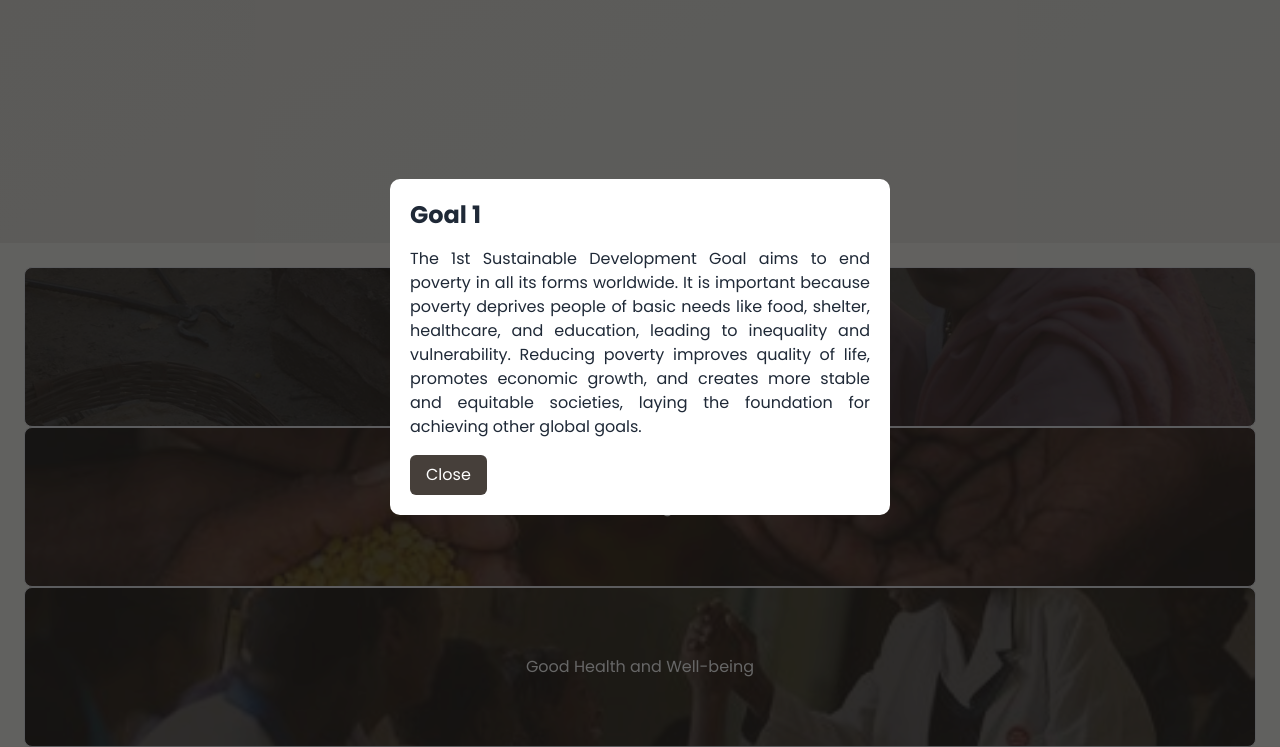
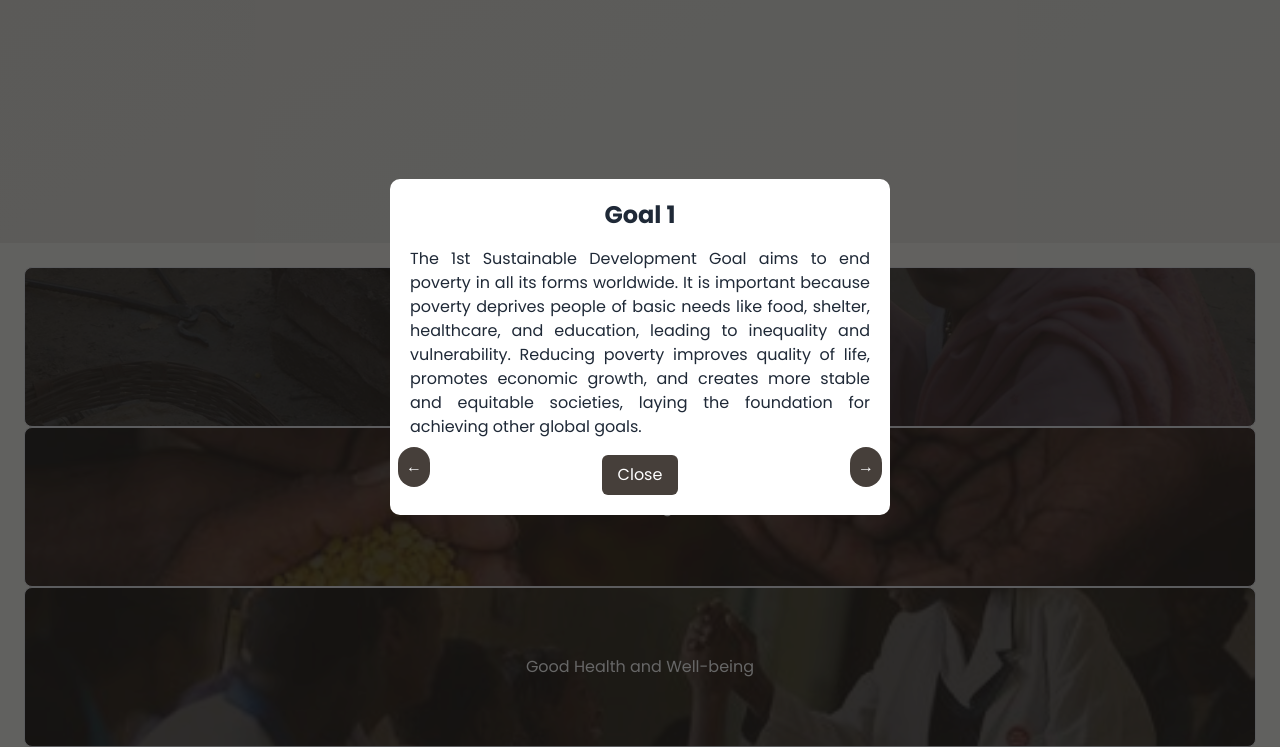
Before and after one commit to Lababit/STS_Project, a plain HTML site: page index.html in a window 1280 px wide. Both pictures are taken after a click on the element "No Poverty". Shown: the part 557-1304 px from the top of the page. Drawn offline with nearby package versions, Linux system fonts and the light colour scheme.

Commit message:
Update index.html

```diff
--- a/index.html
+++ b/index.html
@@ -183,21 +183,21 @@
                 <!-- SDG 13: Climate Action -->
                 <div class="relative overflow-hidden bg-sdg-dark text-white flex items-center justify-center h-40 border rounded-lg cursor-pointer hover:bg-sdg-pink transition-all sdg-item" data-sdg="13">
                     <a href="#" class="w-full h-full flex items-center justify-center">
-                        <img class="absolute inset-0 w-full h-full object-cover opacity-25" src="./images/Climate-action.jpeg" alt="SDG 13">
+                        <img class="absolute inset-0 w-full h-full object-cover opacity-25" src="./images/Climate-action.jpEg" alt="SDG 13">
                         <p class="z-10 text-center">Climate Action</p>
                     </a>
                 </div>
                 <!-- SDG 14: Life Below Water -->
                 <div class="relative overflow-hidden bg-sdg-dark text-white flex items-center justify-center h-40 border rounded-lg cursor-pointer hover:bg-sdg-pink transition-all sdg-item" data-sdg="14">
                     <a href="#" class="w-full h-full flex items-center justify-center">
-                        <img class="absolute inset-0 w-full h-full object-cover opacity-25" src="./images/Life-on-Water.jpg" alt="SDG 14">
+                        <img class="absolute inset-0 w-full h-full object-cover opacity-25" src="./images/life-on-water.jpg" alt="SDG 14">
                         <p class="z-10 text-center">Life Below Water</p>
                     </a>
                 </div>
                 <!-- SDG 15: Life on Land -->
                 <div class="relative overflow-hidden bg-sdg-dark text-white flex items-center justify-center h-40 border rounded-lg cursor-pointer hover:bg-sdg-pink transition-all sdg-item" data-sdg="15">
                     <a href="#" class="w-full h-full flex items-center justify-center">
-                        <img class="absolute inset-0 w-full h-full object-cover opacity-25" src="./images/Life-on-Land.jpg" alt="SDG 15">
+                        <img class="absolute inset-0 w-full h-full object-cover opacity-25" src="./images/life-on-land.jpg" alt="SDG 15">
                         <p class="z-10 text-center">Life on Land</p>
                     </a>
                 </div>
@@ -218,12 +218,19 @@
             </div>
         </section>
 
-        <!-- Modal -->
+  <!-- Modal with Navigation -->
   <div class="modal" id="sdg-modal">
-            <div class="modal-content text-justify">
-                <h2 id="modal-title" class="text-2xl font-bold mb-4"></h2>
-                <p id="modal-content"></p>
-                <button id="close-modal" class="mt-4 bg-sdg-dark text-white py-2 px-4 rounded-md">Close</button>
+    <div class="modal-content text-justify relative">
+        <button id="prev-sdg" class="absolute left-0 bottom-2 transform -translate-y-1/2 bg-sdg-dark text-white p-2 rounded-full z-10 ml-2">
+            ←
+        </button>
+        <button id="next-sdg" class="absolute right-0 bottom-2 transform -translate-y-1/2 bg-sdg-dark text-white p-2 rounded-full z-10 mr-2">
+            →
+        </button>
+        <h2 id="modal-title" class="text-2xl font-bold mb-4 text-center"></h2>
+        <p id="modal-content" class="mb-4"></p>
+        <button id="close-modal" class="mx-auto block bg-sdg-dark text-white py-2 px-4 rounded-md">Close</button>
+    </div>
 </div>
 </div>
     </div>
@@ -269,17 +276,17 @@
         </div>
     </footer>
 
+
+
     <script>
       document.addEventListener("DOMContentLoaded", () => {
-            gsap.fromTo('#hero-title', { opacity: 0, y: 50 }, { opacity: 1, y: 0, duration: 1, ease: 'power3.out' });
-            gsap.fromTo('#hero-subtitle', { opacity: 0, y: 50 }, { opacity: 1, y: 0, duration: 1, delay: 0.3, ease: 'power3.out' });
-            gsap.fromTo('#hero-cta', { opacity: 0, y: 50 }, { opacity: 1, y: 0, duration: 1, delay: 0.6, ease: 'power3.out' });
-
     const sdgBoxes = document.querySelectorAll('.sdg-item');
     const modal = document.getElementById('sdg-modal');
     const closeModalBtn = document.getElementById('close-modal');
     const modalTitle = document.getElementById('modal-title');
     const modalContent = document.getElementById('modal-content');
+    const prevBtn = document.getElementById('prev-sdg');
+    const nextBtn = document.getElementById('next-sdg');
 
     const sdgDescriptions = {
         1: "The 1st Sustainable Development Goal aims to end poverty in all its forms worldwide. It is important because poverty deprives people of basic needs like food, shelter, healthcare, and education, leading to inequality and vulnerability. Reducing poverty improves quality of life, promotes economic growth, and creates more stable and equitable societies, laying the foundation for achieving other global goals.",
@@ -291,25 +298,41 @@
         7: "The 7th Sustainable Development Goal aims to ensure access to affordable, reliable, sustainable, and modern energy for all. It is important because energy is crucial for economic growth, improving living standards, and enhancing education and healthcare. Access to clean energy helps reduce reliance on fossil fuels, lowers greenhouse gas emissions, and combats climate change. Achieving this goal promotes environmental sustainability, reduces energy poverty, and contributes to a more equitable and prosperous world.",
         8: "The 8th Sustainable Development Goal aims to promote sustained, inclusive, and sustainable economic growth, full and productive employment, and decent work for all. It is important because creating decent jobs and fostering economic growth is essential for reducing poverty and inequality. This goal ensures that people have access to fair wages, safe working conditions, and opportunities for advancement, contributing to overall social well-being and economic stability. It also helps build resilient economies that can adapt to challenges such as technological change and climate impacts.",
         9: "The 9th Sustainable Development Goal aims to build resilient infrastructure, promote inclusive and sustainable industrialization, and foster innovation. It is important because strong infrastructure and innovation drive economic growth, create jobs, and improve living standards. Sustainable industrialization and the development of new technologies help reduce environmental impacts while enhancing productivity and access to services like transportation, communication, and energy. Achieving this goal supports long-term development and resilience, particularly in the face of global challenges like climate change and urbanization.",
-                10: "This sustainable development goal focuses on reducing inequalities within and among countries. Income inequality, the refugee crises, and inequality indexes all show that certain areas and countries are highly more beneficial to live in than others. Living standards between countries are very unbalanced.",
-                11: "This goal promotes making cities and human settlements safer, resilient, and sustainable through use of national urban policies, more access to public spaces, convenient public transportation, and the reduction of slums.",
-                12: "Ensuring sustainable consumption and production patterns, as a goal, aims to reduce climate change and negative environmental impacts.",
-                13: "Climate action is a goal involving the fight against climate change and its impacts. Rising greenhouse gas emissions, an average global temperature increase, and increased spending due to climate change are all negative results of climate change.",
-                14: "The Life Below Water goal focuses on conserving and sustainably using our oceans, seas and marine resources for sustainable development. We, as a population, rely heavily on our oceans for food, tourism, recreational activities, and global trade. In fact, 3 billion people rely on the ocean for their livelihood. However, our oceans are under severe threat. Over half of key marine biodiversity areas are unprotected, and dead zones, zones lacking oxygen to support marine life, are rising. It is thus imperative we protect our oceans better.",
-                15: "This goal overall promotes the health of land life. It includes protecting, restoring, and promoting land ecosystems, managing forests sustainably. Combatting desertification and halting and reversing land degradation and biodiversity loss. With many species under threat and ever-increasing biodiversity loss, it is essential we take better care of land ecosystems.",
-                16: "This goal involves reducing conflict, insecurity, and weak institutions by means of promoting peace and inclusivity for sustainable development and justice for all.",
-                17: "This last goal aims to help realize strong partnership and global cooperation for the SDGs."
+        10: "Reduced Inequalities Reduced Inequalities (SDG 10) is pivotal for sustainable development. By addressing disparities, we foster social cohesion, boost economic growth, and ensure environmental sustainability. This sustainable development goal focuses on reducing inequalities within and among countries. Income inequality, the refugee crises, and inequality indexes all show that certain areas and countries are highly more beneficial to live in than others. Living standards between countries are very unbalanced. Empowering marginalized groups, promoting equal opportunities, and strengthening social protection systems are key strategies. ",
+        11: "Sustainable Cities and Communities (SDG 11) is crucial for a sustainable future. This goal promotes making cities and human settlements safer, resilient, and sustainable through the use of national urban policies, more access to public spaces, convenient public transportation, and the reduction of slums. As urbanization accelerates, creating inclusive, safe, resilient, and sustainable cities is essential. By focusing on affordable housing, accessible transportation, green spaces, and disaster risk reduction, we can improve quality of life, reduce environmental impact, and foster economic growth. Sustainable cities are not only vital for urban dwellers but also contribute to global sustainability by mitigating climate change and promoting resource efficiency.",
+        12: "Responsible Consumption and Production (SDG 12) is essential for a sustainable future. Ensuring sustainable consumption and production patterns, as a goal, aims to reduce climate change and negative environmental impacts. By promoting sustainable lifestyles, reducing waste, and improving resource efficiency, we can minimize our environmental footprint. This involves transitioning to a circular economy, where resources are used responsibly and waste is minimized. By adopting sustainable practices, we can protect our planet, conserve natural resources, and ensure a healthy environment for future generations.",
+        13: "Climate Action (SDG 13) is critical for safeguarding a sustainable future. Climate action is a goal involving the fight against climate change and its impacts. Rising greenhouse gas emissions, an average global temperature increase, and increased spending due to climate change are all negative results of climate change. By taking urgent action to combat climate change and its impacts, we can protect our planet and safeguard future generations. This involves transitioning to clean and renewable energy sources, reducing greenhouse gas emissions, and building resilience to climate-related disasters. By addressing climate change, we can preserve ecosystems, protect biodiversity, and create a more sustainable and equitable world.",
+        14: "Life Below Water (SDG 14) is crucial for the health of our planet. The Life Below Water goal focuses on conserving and sustainably using our oceans, seas, and marine resources for sustainable development. We, as a population, rely heavily on our oceans for food, tourism, recreational activities, and global trade. In fact, 3 billion people rely on the ocean for their livelihood. However, our oceans are under severe threat. Over half of key marine biodiversity areas are unprotected, and dead zones, areas lacking oxygen to support marine life, are rising. It is thus imperative that we protect our oceans better. Oceans regulate the climate, provide food and livelihoods for billions, and support vast marine biodiversity. By conserving and sustainably using marine resources, we can protect biodiversity, mitigate climate change, and ensure the long-term health of our oceans. This involves reducing pollution, overfishing, and destructive fishing practices, as well as establishing marine protected areas. A healthy ocean is essential for a sustainable future.",
+        15: "Life on Land (SDG 15) is essential for the health of our planet and the well-being of humanity. This goal promotes the health of land life by protecting, restoring, and promoting land ecosystems, managing forests sustainably, combating desertification, and halting and reversing land degradation and biodiversity loss. With many species under threat and increasing biodiversity loss, it is crucial that we take better care of land ecosystems. Terrestrial ecosystems provide essential services, including clean air, water, soil fertility, and biodiversity. By protecting and restoring these ecosystems, we can mitigate climate change, prevent land degradation, and safeguard the livelihoods of millions. This includes sustainable forest management, combating desertification, and protecting endangered species.",
+        16: "Peace, Justice, and Strong Institutions (SDG 16) is fundamental for sustainable development. This goal involves reducing conflict, insecurity, and weak institutions by promoting peace and inclusivity for sustainable development and justice for all. A peaceful and inclusive society, where everyone has equal access to justice, is essential for progress. Strong institutions, free from corruption and violence, are crucial for good governance and the delivery of public services. By promoting the rule of law, reducing crime and corruption, and ensuring equal access to justice, we can create a safer, more equitable, and prosperous world for all.",
+        17: "Partnership for the Goals (SDG 17) is essential for achieving the ambitious targets of the Sustainable Development Goals. By fostering global partnerships, we can mobilize resources, share knowledge and technology, and implement effective solutions. This goal aims to help realize strong partnership and global cooperation for the SDGs. Fostering global partnerships involves cooperation, resource mobilization, and data-driven decision-making. This goal promotes international collaboration, capacity building, and sustainable development. Strong partnerships between governments, civil society, the private sector, and international organizations are crucial for addressing complex global challenges. Through collaboration, we can accelerate progress towards a sustainable future for all."
     };
 
+    let currentSdgNumber = 1;
+
+    function updateModalContent(sdgNumber) {
+        currentSdgNumber = sdgNumber;
+        modalTitle.textContent = `Goal ${sdgNumber}`;
+        modalContent.textContent = sdgDescriptions[sdgNumber];
+    }
 
     sdgBoxes.forEach(box => {
         box.addEventListener('click', (event) => {
-                    event.preventDefault(); // Prevents scrolling to top
-                    const sdgNumber = box.dataset.sdg;
-                    modalTitle.textContent = `Goal ${sdgNumber}`;
-                    modalContent.textContent = sdgDescriptions[sdgNumber];
+            event.preventDefault();
+            const sdgNumber = parseInt(box.dataset.sdg);
+            updateModalContent(sdgNumber);
             modal.style.display = 'flex';
         });
+    });
+
+    prevBtn.addEventListener('click', () => {
+        currentSdgNumber = currentSdgNumber > 1 ? currentSdgNumber - 1 : 17;
+        updateModalContent(currentSdgNumber);
+    });
+
+    nextBtn.addEventListener('click', () => {
+        currentSdgNumber = currentSdgNumber < 17 ? currentSdgNumber + 1 : 1;
+        updateModalContent(currentSdgNumber);
     });
 
     closeModalBtn.addEventListener('click', () => {
```
Lines whose indentation alone changed are shown as unchanged.
